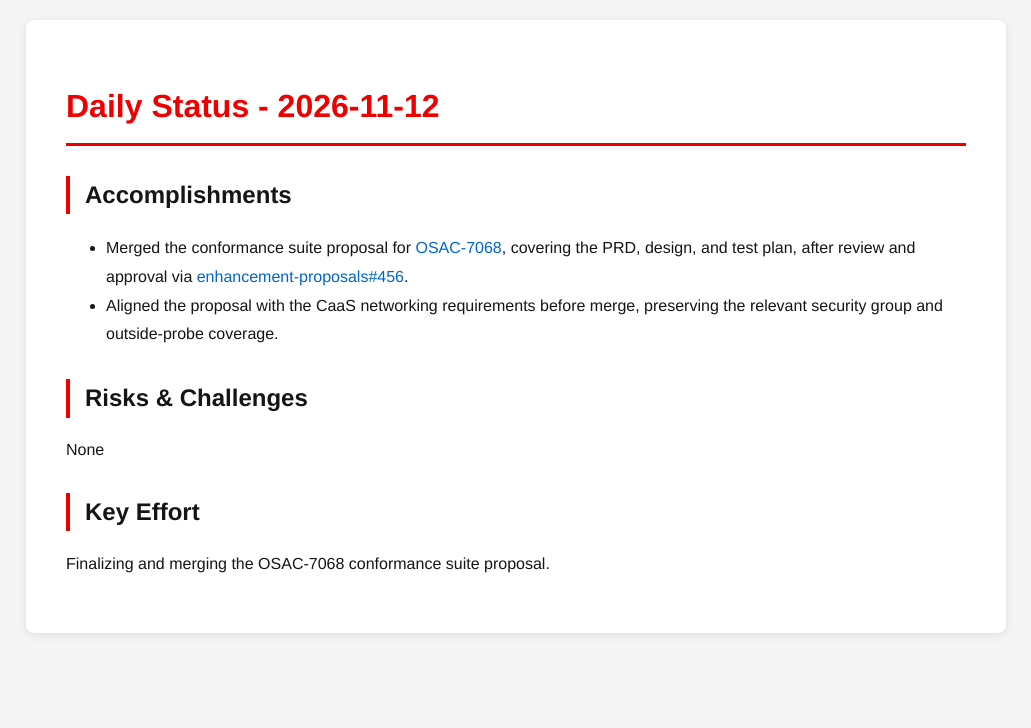
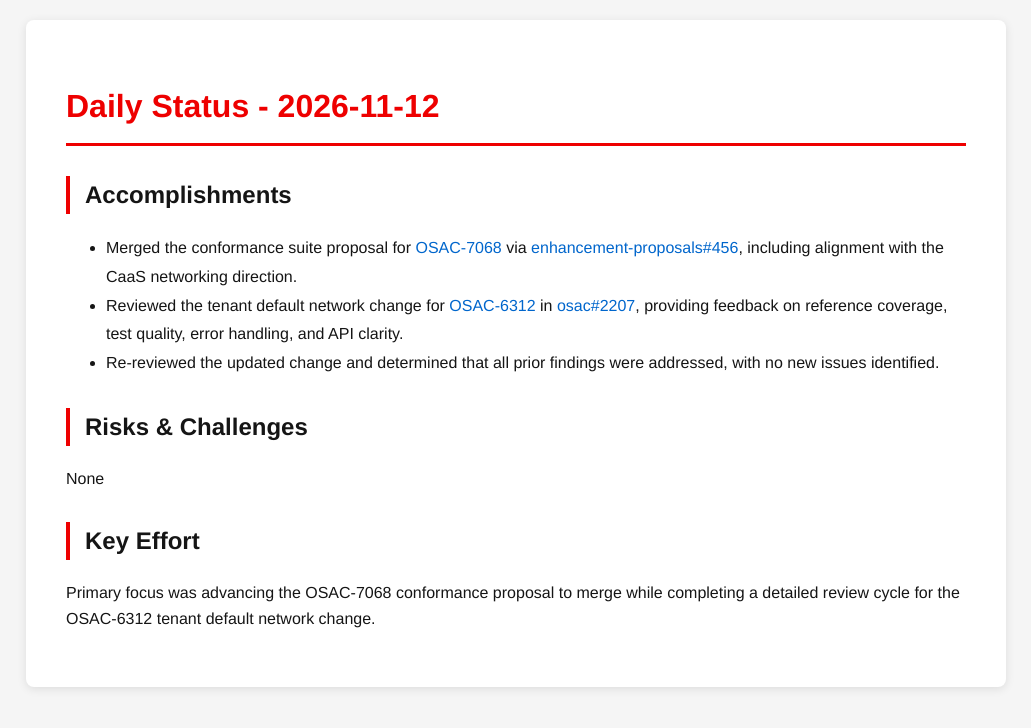
Before and after one commit to tzvatot/daily-status, a Jekyll site: the page built from 2026-11-12.md, in a window 1280 px wide. Shown: the top 728 px of the page, without its empty margins (124-1155 px from the left). Built offline with Jekyll 4.4.1, drawn with Linux system fonts in a browser that asks for light colours.

Commit message:
Daily status update - 2026-11-12

```diff
--- a/2026-11-12.md
+++ b/2026-11-12.md
@@ -7,11 +7,12 @@ date: 2026-11-12
 # Daily Status - 2026-11-12
 
 ## Accomplishments
-- Merged the conformance suite proposal for [OSAC-7068](https://redhat.atlassian.net/browse/OSAC-7068), covering the PRD, design, and test plan, after review and approval via [enhancement-proposals#456](https://github.com/osac-project/enhancement-proposals/pull/456).
-- Aligned the proposal with the CaaS networking requirements before merge, preserving the relevant security group and outside-probe coverage.
+- Merged the conformance suite proposal for [OSAC-7068](https://redhat.atlassian.net/browse/OSAC-7068) via [enhancement-proposals#456](https://github.com/osac-project/enhancement-proposals/pull/456), including alignment with the CaaS networking direction.
+- Reviewed the tenant default network change for [OSAC-6312](https://redhat.atlassian.net/browse/OSAC-6312) in [osac#2207](https://github.com/osac-project/osac/pull/2207), providing feedback on reference coverage, test quality, error handling, and API clarity.
+- Re-reviewed the updated change and determined that all prior findings were addressed, with no new issues identified.
 
 ## Risks & Challenges
 None
 
 ## Key Effort
-Finalizing and merging the OSAC-7068 conformance suite proposal.
+Primary focus was advancing the OSAC-7068 conformance proposal to merge while completing a detailed review cycle for the OSAC-6312 tenant default network change.
```
